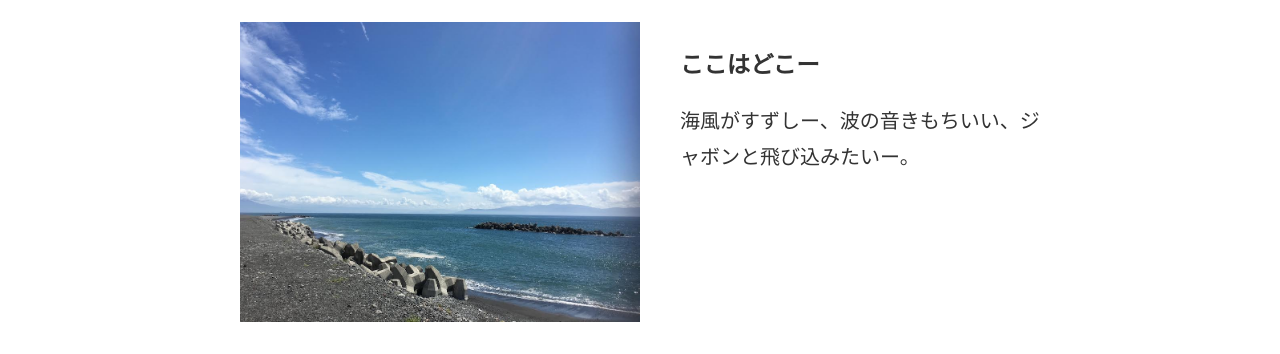
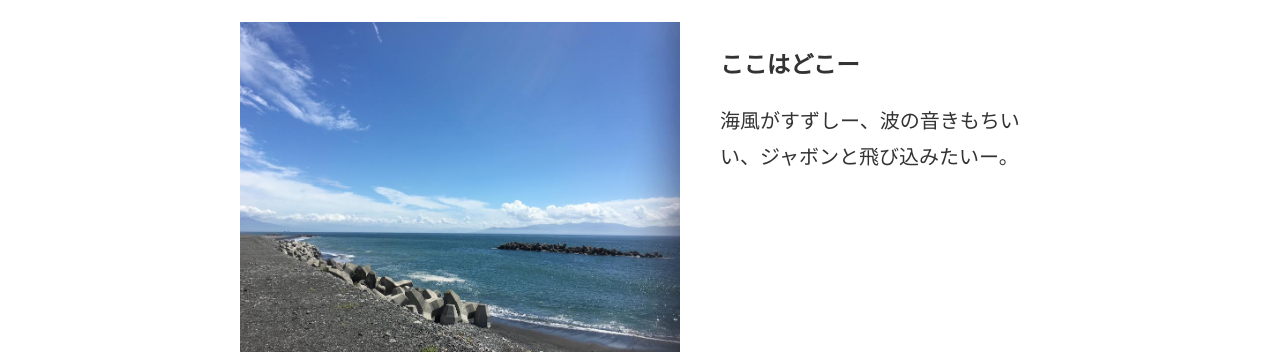
Before and after one commit to aokigeorge/MY-HOME, a plain HTML site: page index.html in a window 1280 px wide. Shown: the part 461-815 px from the top of the page. Drawn offline with Linux system fonts and the light colour scheme.

Commit message:
Add files via upload

```diff
--- a/css/styles.css
+++ b/css/styles.css
@@ -55,11 +55,11 @@ header{
 
 
     .features .pic {
-        width: 50%;
+        width: 55%;
     }
 
     .features .info {
-        width: 45%;
+        width: 40%;
     }
 
 
```
Also changed, not shown: index.html (+3 -2 lines).
